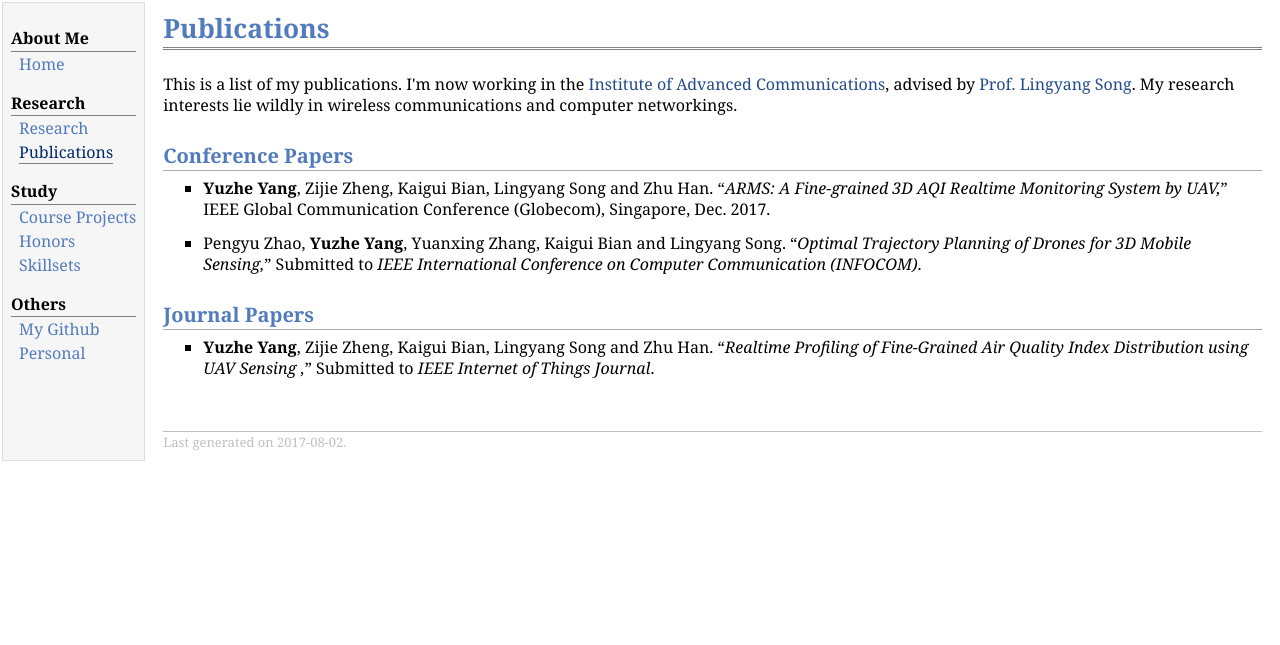
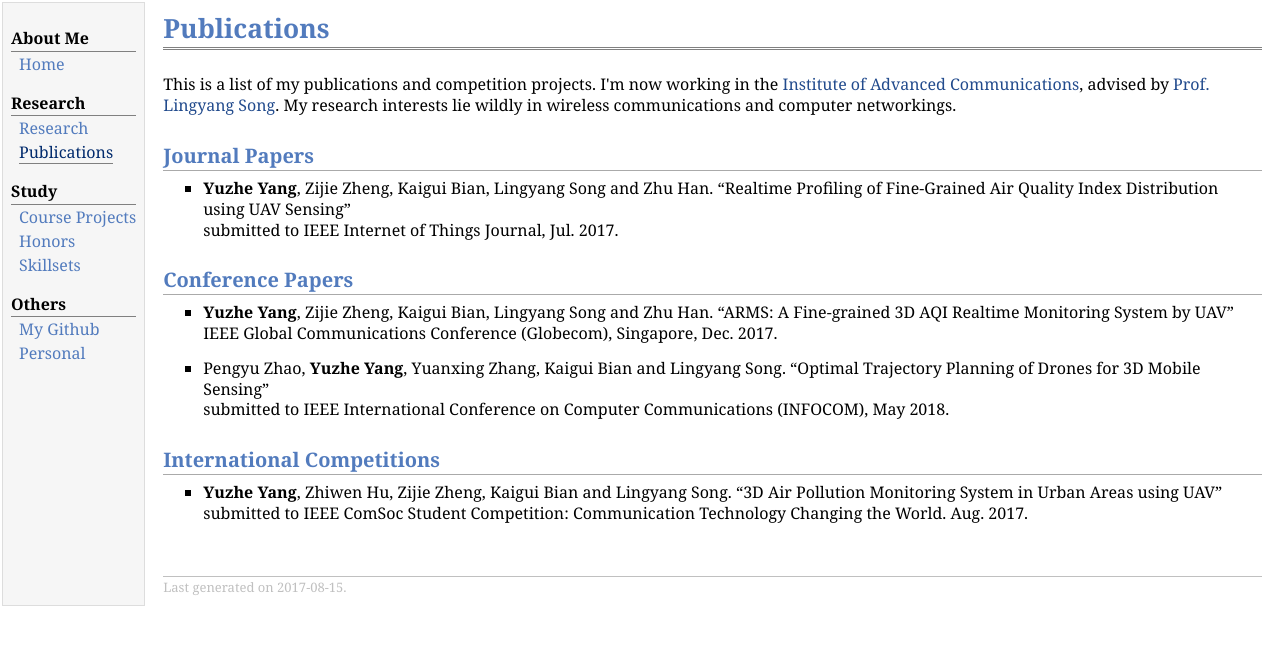
Before and after one commit to YyzHarry/Personal-Website, a Jekyll site: the page publications.html, which Jekyll copies as it is, in a window 1280 px wide. Shown: the top 645 px of the page. Built offline with Jekyll 4.4.1, drawn with Linux system fonts in a browser that asks for light colours.

Commit message:
Update publications.html

```diff
--- a/publications.html
+++ b/publications.html
@@ -28,25 +28,33 @@
 <div id="toptitle">
 <h1>Publications</h1>
 </div>
-<p>This is a list of my publications. I'm now working in the <a href="http://wireless.pku.edu.cn/">Institute of Advanced Communications</a>, advised by <a href="http://wireless.pku.edu.cn/home/songly/index.html">Prof. Lingyang Song</a>. My research interests lie wildly in wireless communications and computer networkings.</p>
+<p>This is a list of my publications and competition projects. I'm now working in the <a href="http://wireless.pku.edu.cn/">Institute of Advanced Communications</a>, advised by <a href="http://wireless.pku.edu.cn/home/songly/index.html">Prof. Lingyang Song</a>. My research interests lie wildly in wireless communications and computer networkings.</p>
+<h2>Journal Papers</h2>
+<ul>
+<li><p><b>Yuzhe Yang</b>, Zijie Zheng, Kaigui Bian, Lingyang Song and Zhu Han. &ldquo;Realtime Profiling of Fine-Grained Air Quality Index Distribution using UAV Sensing&rdquo; <br />
+submitted to IEEE Internet of Things Journal, Jul. 2017.</p>
+</li>
+</ul>
 <h2>Conference Papers</h2>
 <ul>
-<li><p><b>Yuzhe Yang</b>, Zijie Zheng, Kaigui Bian, Lingyang Song and Zhu Han. &ldquo;<i>ARMS: A Fine-grained 3D AQI Realtime Monitoring System by UAV,</i>&rdquo; IEEE Global Communication Conference (Globecom), Singapore, Dec. 2017.</p>
+<li><p><b>Yuzhe Yang</b>, Zijie Zheng, Kaigui Bian, Lingyang Song and Zhu Han. &ldquo;ARMS: A Fine-grained 3D AQI Realtime Monitoring System by UAV&rdquo; <br />
+IEEE Global Communications Conference (Globecom), Singapore, Dec. 2017.</p>
 </li>
 </ul>
 <ul>
-<li><p>Pengyu Zhao, <b>Yuzhe Yang</b>, Yuanxing Zhang, Kaigui Bian and Lingyang Song. &ldquo;<i>Optimal Trajectory Planning of Drones for 3D Mobile Sensing,</i>&rdquo; Submitted to <i>IEEE International Conference on Computer Communication (INFOCOM)</i>.</p>
+<li><p>Pengyu Zhao, <b>Yuzhe Yang</b>, Yuanxing Zhang, Kaigui Bian and Lingyang Song. &ldquo;Optimal Trajectory Planning of Drones for 3D Mobile Sensing&rdquo; <br />
+submitted to IEEE International Conference on Computer Communications (INFOCOM), May 2018.</p>
 </li>
 </ul>
-<h2>Journal Papers</h2>
+<h2>International Competitions</h2>
 <ul>
-<li><p><b>Yuzhe Yang</b>, Zijie Zheng, Kaigui Bian, Lingyang Song and Zhu Han. &ldquo;<i>Realtime Profiling of Fine-Grained Air Quality Index Distribution using UAV Sensing
-,</i>&rdquo; Submitted to <i>IEEE Internet of Things Journal</i>.</p>
+<li><p><b>Yuzhe Yang</b>, Zhiwen Hu, Zijie Zheng, Kaigui Bian and Lingyang Song. &ldquo;3D Air Pollution Monitoring System in Urban Areas using UAV&rdquo; <br />
+submitted to IEEE ComSoc Student Competition: Communication Technology Changing the World. Aug. 2017.</p>
 </li>
 </ul>
 <div id="footer">
 <div id="footer-text">
-Last generated on 2017-08-02.
+Last generated on 2017-08-15.
 </div>
 </div>
 </td>
```
